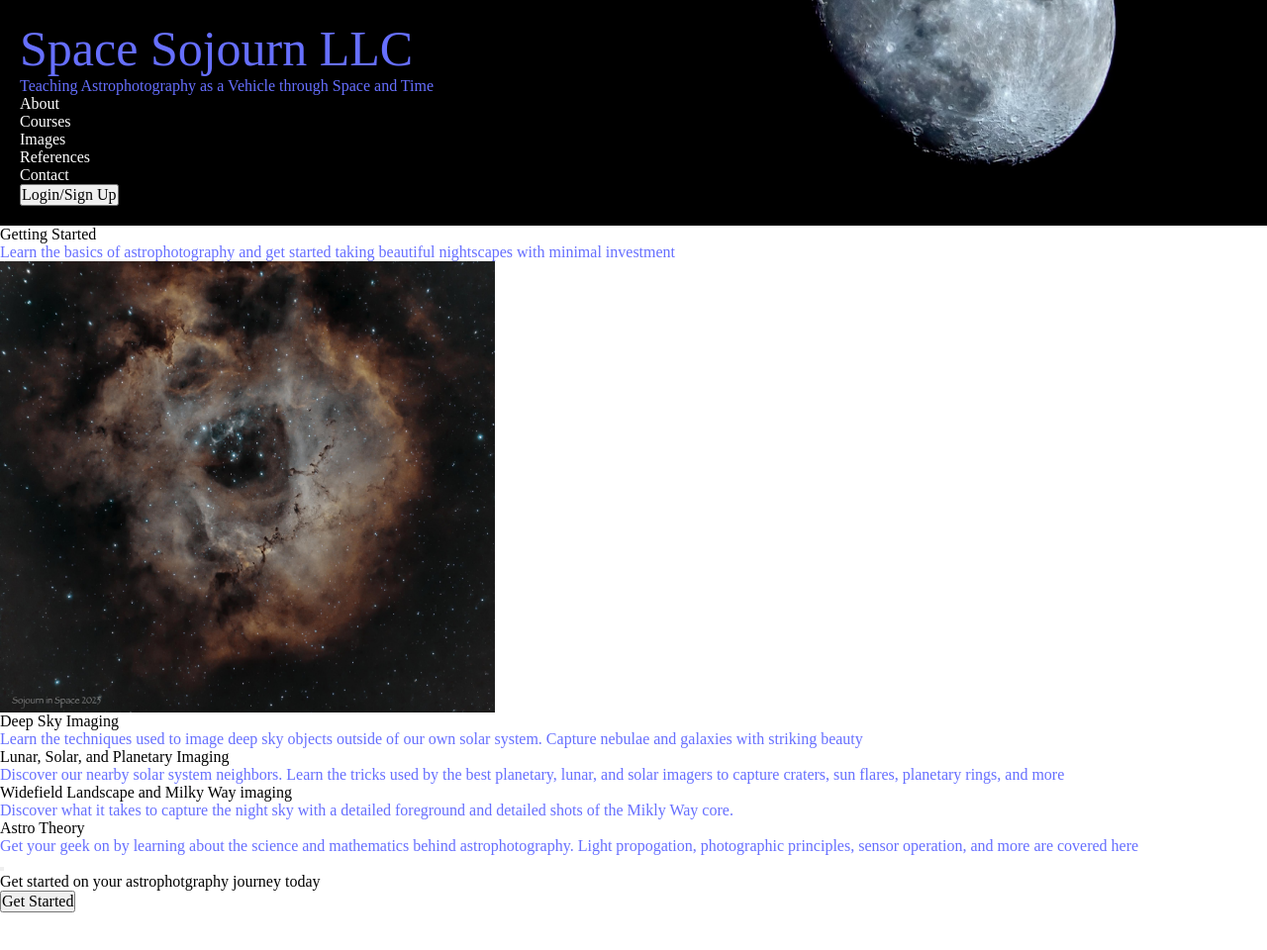
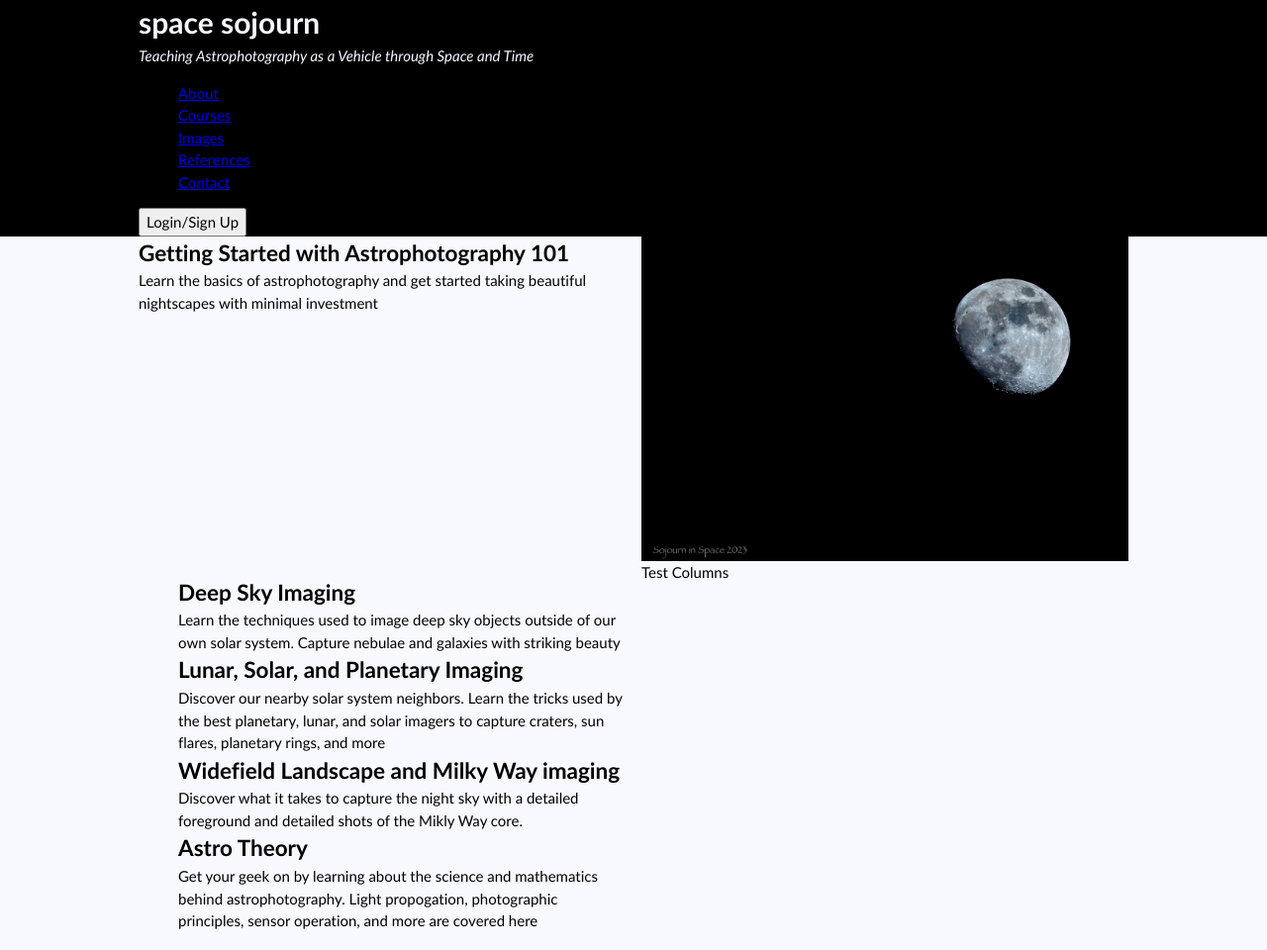
Before and after one commit to moose2d/moose2d.github.io, a plain HTML site: page index.html in a window 1280 px wide. Shown: the top 960 px of the page at 99% size. Before the commit the page ends 922 px from the top, so only its background shows below. Drawn offline with Linux system fonts and the light colour scheme.

Commit message:
Fixed columns but removed lots of coloring/formatting in the process

```diff
--- a/css/style.css
+++ b/css/style.css
@@ -1,20 +1,21 @@
-/* select what is affected by the css style */
+:root {
+  --clr-accent-400: ;
+  --clr-accent-100: ;
+  --clr-primary-400: ;
+  --clr-neutral-100: ;
+  --clr-neutral-900: ;
 
-:root {
-	--clr-primary-400: hsl(228, 39%, 23%);
-	--clr-accent-400: hsl(12, 88%, 59%);
-	--clr-accent-100: hsl(13, 100%, 96%);
-	--clr_neutral-100: hsl(232, 12%, 13%);
-	--clr-neutral-900: hsl(0, 0%, 0%);
+  --font-family-primary: sans-serif;
 
-	--ff-primary: Roboto, sans-serif;
+  --fs-primary-heading: ;
 
-	--ff-body: var(--ff-primary);
-	--ff-heading: var(--ff-primary);
-
-	--fw-primary:  100;
 }
 
+@media (min-width: 50em) {
+  :root {
+    --clr-accent-400: #fff;
+  }
+}
 /* Box sizing rules */
 *,
 *::before,
@@ -23,134 +24,138 @@
 }
 
 /* Remove default margin */
-* {
+body,
+h1,
+h2,
+h3,
+h4,
+p,
+figure,
+blockquote,
+dl,
+dd {
   margin: 0;
-	padding: 0;
-	font:  inherit;
 }
 
-/* ======== PARAGRAPH STYLE ========= */
-p {
-	color: #666FFF;
-	margin-top: 0px;
+/* Remove list styles on ul, ol elements with a list role, which suggests default styling will be removed */
+ul[role='list'],
+ol[role='list'] {
+  list-style: none;
 }
 
-
-div {
-}
-
-/* ---- Link Style Definitions ---- */
-a {
-	color: #FFF;
-	text-decoration: none;
-}
-
-a:hover{
-	color: #555;
-}
-
-a:visited{
-
-}
-
-a:focus{
-
-}
-
-/* ----- Class Style Definitions ----- */
-.title{
-	font-size: 50px;
-}
-.primary_header {
-	background-color: #334d4d;
-	background-image: url(../images/very_first.jpg);
-	background-size: cover;
-	background-position: center;
-	background-position-y: -250px;
-	background-position-x: 0px;
-	background-repeat: no-repeat;
-	padding: 20px;
-}
-
-.title {
-	text-align:  left;
-	color: #666FFF;
-}
-
-.motto {
-	color: #FFF;
-}
-
-.navigation {
-	background-color: #000;
-}
-
-/* ------ Span Style Definition ----- */
-span {
-	color:yellow;
-}
-
-/* ------ CSS Box Model ----- */
-/* Margin, Border, Padding */
-.nav_box {
-	background-color: #334d4d;
-	width: 150px;
-
-	margin_left: 0px;
-	margin_right:;
-	margin_top:;
-	margin_bottom: 5px;
-
-    /* Can do border left, right, top, bottom or all (no declaration) */
-	border-width: 5px;
-	border-color: #005;
-	border-style: solid; /* solid, dashed, dotted, double, goove, hidden, ridge */
-
-	padding: 10px;
-}
-
-html:focus_within {
+/* Set core root defaults */
+html:focus-within {
   scroll-behavior: smooth;
 }
 
-html,
+/* Set core body defaults */
 body {
-	height:  100%;
+  min-height: 100vh;
+  text-rendering: optimizeSpeed;
+  line-height: 1.5;
 }
 
+/* A elements that don't have a class get default styles */
+a:not([class]) {
+  text-decoration-skip-ink: auto;
+}
+
+/* Make images easier to work with */
 img,
-picture,
-svg {
+picture {
   max-width: 100%;
   display: block;
 }
 
+/* Inherit fonts for inputs and buttons */
+input,
+button,
+textarea,
+select {
+  font: inherit;
+}
+
+/* Remove all animations, transitions and smooth scroll for people that prefer not to see them */
+@media (prefers-reduced-motion: reduce) {
+  html:focus-within {
+   scroll-behavior: auto;
+  }
+
+  *,
+  *::before,
+  *::after {
+    animation-duration: 0.01ms !important;
+    animation-iteration-count: 1 !important;
+    transition-duration: 0.01ms !important;
+    scroll-behavior: auto !important;
+  }
+}
+
 /* Utility Classes */
 
-.container{
-	--max-width: 1110px;
+  .text-primary-400 {
+    color: var(--clr-primary-400);
+  }
+  .text-accent-400 {
+    color: var(--clr-accent-400);
+  }
+  .text-accent-100 {
+    color: var(--clr-accent-100);
+  }
+  .text-neutral-100 {
+    color: var(--clr-neutral-100);
+  }
+  .text-neutral-900 {
+    color: var(--clr-neutral-900);
+  }
+  .bg-primary-400 {
+    background: var(--clr-primary-400);
+  }
+  .bg-accent-400 {
+    background: var(--clr-accent-400);
+  }
+  .bg-accent-100 {
+    background: var(--clr-accent-100);
+  }
+  .bg-neutral-100 {
+    background: var(--clr-neutral-100);
+  }
+  .bg-neutral-900 {
+    background: var(--clr-neutral-900);
+  }
+  .fs-primary-heading {
+    font-size: var(--fs-primary-heading);
+  }
+
+  .primary-header {
+    background: #000;
+    color: ghostwhite;
+  }
+
+  .container {
+    --max-width: 1000px;
     --padding: 1rem;
 
-	width: min(var(--max-width), 100% - (var(--padding)*2);
+    width: min(var(--max-width), 100% - (var(--padding)*2));
     margin-inline: auto;
   }
 
-.even_columns {
+  .even-columns {
     display: grid;
     gap: 1rem;
   }
 
   @media (min-width: 50em) {
-	.even_columns {
+    .even-columns {
       grid-auto-flow: column;
+      grid-auto-columns: 1fr;
     }
   }
 
   /* General Stylings */
-/* ======== BODY STYLE ========= */
+
   body {
-	font-size: var(--fs_primary);
-	background-color: ghostwhite;
-	color: var(--clr-primary-400);
-	font-family: Calibri;
+    font-size: 15px;
+    font-family: Optima, sans-serif;
+    background: ghostwhite;
   }
--- a/index.html
+++ b/index.html
@@ -22,17 +22,16 @@
 	<body>
 			<!-- Body contains markup that displays in browser -->
 
-		<header class="primary_header">
-			<div class = "container">
-				<h1 class = "title"> Space Sojourn LLC </h1>
+		<header class="primary-header">
+			<div class="container">
+				<h1 class = "title"> space sojourn </h1>
 				<p> <em> Teaching Astrophotography as a Vehicle through Space and Time </em> </p>
-
-				<nav class="primary_nav">
-					<ul role="list" class="prim_nav_list">
-						<li><a href="about.html"> About </a></li>
-						<li><a href="courses.html"> Courses </a></li>
-						<li><a href="images.html"> Images </a></li>
-						<li><a href="references.html"> References </a></li>
+				<nav class="primary-navigation">
+					<ul role="list" class="prim-nav-list">
+						<li><a href="about.html">About</a></li>
+						<li><a href="courses.html"> Courses</a></li>
+						<li><a href="images.html">Images</a></li>
+						<li><a href="references.html">References</a></li>
 						<li><a href="contact.html"> Contact</a></li>
 					</ul>
 				</nav>
@@ -43,20 +42,21 @@
 	    <main>
 	    	<section>
 	    		<div class="container">
-	    			<div class="even_columns">
+	    			<div class="even-columns">
 		    			<div>
-		    				<h1>Getting Started</h1>
+		    				<h1>Getting Started with Astrophotography 101</h1>
 		    				<p>Learn the basics of astrophotography and get started taking beautiful nightscapes with minimal investment</p>
 		    			</div>
 	    				<div>
-	    					<img src="images/rosetteNebula_forax.jpg" alt="The Rosette Nebula - Foraxx Palette" width="500px" height="456px">
+	    					<img src="images/very_first.jpg" alt="moon.jpg">
 	    				</div>
 	    			</div>
+	    		</div>
 	    	</section>
 
 	    	<section>
 	    		<div class="container">
-	    			<div class ="even_columns">
+	    			<div class="even-columns">
 	    				<div>
 	    					<ul class = "course_names" role="list">
 		    				    <li>
@@ -77,6 +77,9 @@
 			    				</li>
 	    					</ul>
 		    			</div>
+		    			<div>
+		    				Test Columns
+		    			</div>
 	    			</div>
 	    		</div>
 	    	</section>
@@ -89,7 +92,7 @@
 
 	    	<section class="call_to_action">
 	    		<div class="container">
-	    			<div class ="even_columns">
+	    			<div class ="even-columns">
 	    				<div>
 	  	    				<h2 class = "cta_text"> Get started on your astrophotgraphy journey today</h2>
 	    				</div>
@@ -102,6 +105,15 @@
 	    		</div>
 	    	</section>
 
+	    	<section>
+	    		<div class="container">
+    				<div></div>
+    				<div></div>
+    				<div></div>
+    				<div></div>
+	    		</div>
+	    	</section>
+
 	    </main>
 
 	</body>
--- /dev/null
+++ b/style-guide.md
@@ -0,0 +1,41 @@
+# Front-end Style Guide
+
+## Layout
+
+The designs were created to the following widths:
+
+- Mobile: 375px
+- Desktop: 1440px
+
+## Colors
+
+### Primary
+
+Bright Red: hsl(12, 88%, 59%)
+Dark Blue: hsl(228, 39%, 23%)
+
+### Neutral
+
+Dark Grayish Blue: hsl(227, 12%, 61%)
+Very Dark Blue: hsl(233, 12%, 13%)
+Very Pale Red: hsl(13, 100%, 96%)
+Vary Light Gray: hsl(0, 0%, 98%)
+
+## Typography
+
+### Body Copy
+
+- Font size: 16px
+
+### Font
+
+- Family: [Be Vietnam Pro](https://fonts.google.com/specimen/Be+Vietnam+Pro)
+- Weights: 400, 500, 700
+
+## Icons
+
+For the social icons, you can use the icons provided or a font icon library. Some suggestions for font icon libraries can be found below:
+
+- [Font Awesome](https://fontawesome.com)
+- [IcoMoon](https://icomoon.io)
+- [Ionicons](https://ionicons.com)
```
Lines whose indentation alone changed are shown as unchanged.
